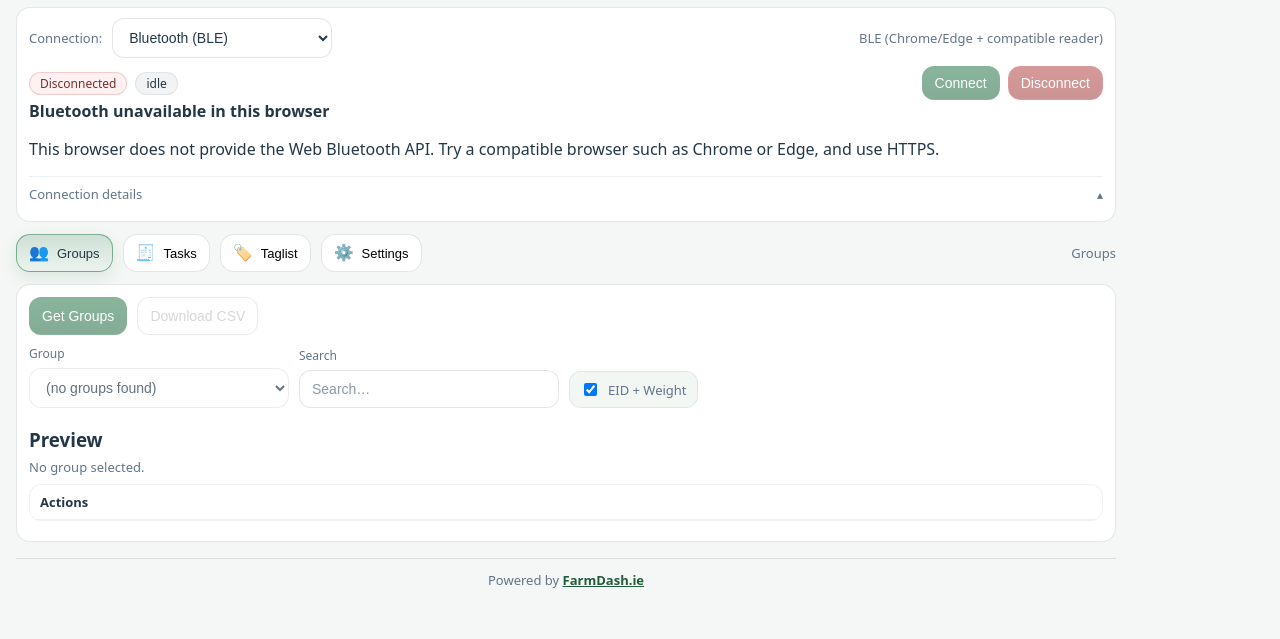
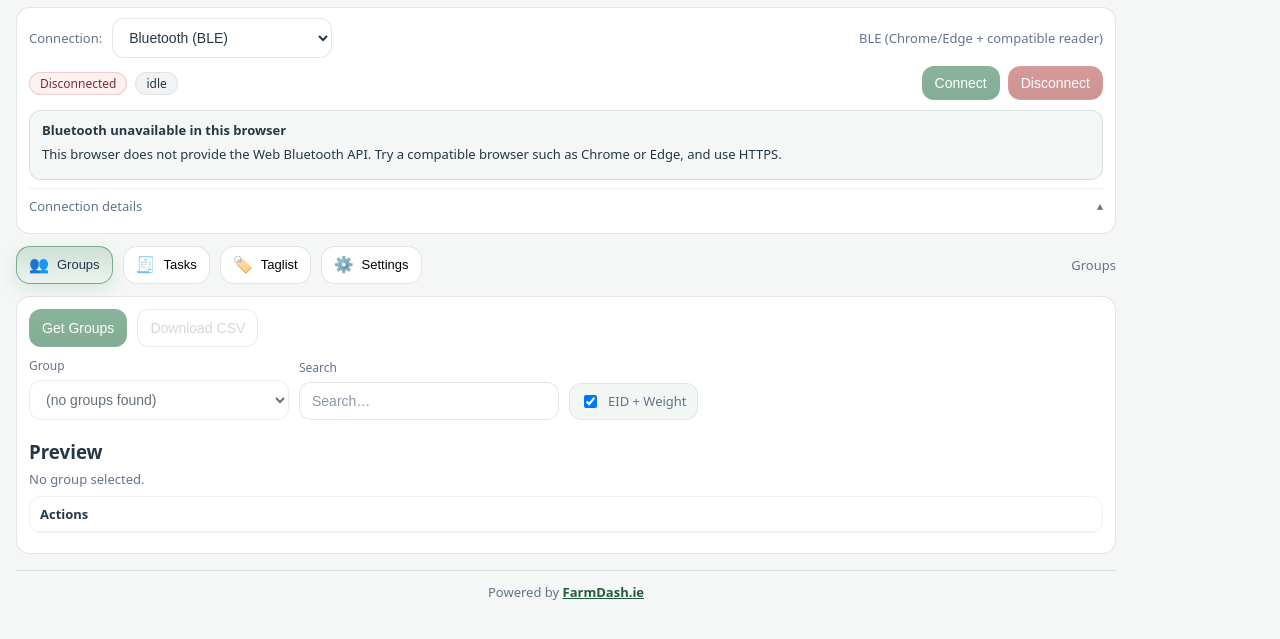
Before and after one commit to Farmer-Eds-Shed/Agrident-Web-Utility, a plain HTML site: page index.html in a window 1280 px wide. Shown: the part 91-730 px from the top of the page. Drawn offline with Linux system fonts and the light colour scheme.

Commit message:
Style browser compatibility notice

```diff
--- a/styles.css
+++ b/styles.css
@@ -492,3 +492,17 @@ table {
   outline:2px solid var(--brand);
   outline-offset:3px;
 }
+
+/* Missing browser APIs: show actionable guidance beside Connect. */
+.bleBrowserNotice {
+  margin-top:10px;
+  padding:10px 12px;
+  border:1px solid var(--bd);
+  border-radius:12px;
+  background:var(--bg);
+  font-size:13px;
+  line-height:1.45;
+}
+.bleBrowserNotice[hidden] { display:none; }
+.bleBrowserNotice p { margin:5px 0; }
+.bleBrowserNotice a { color:var(--ok-fg); font-weight:600; }
```
